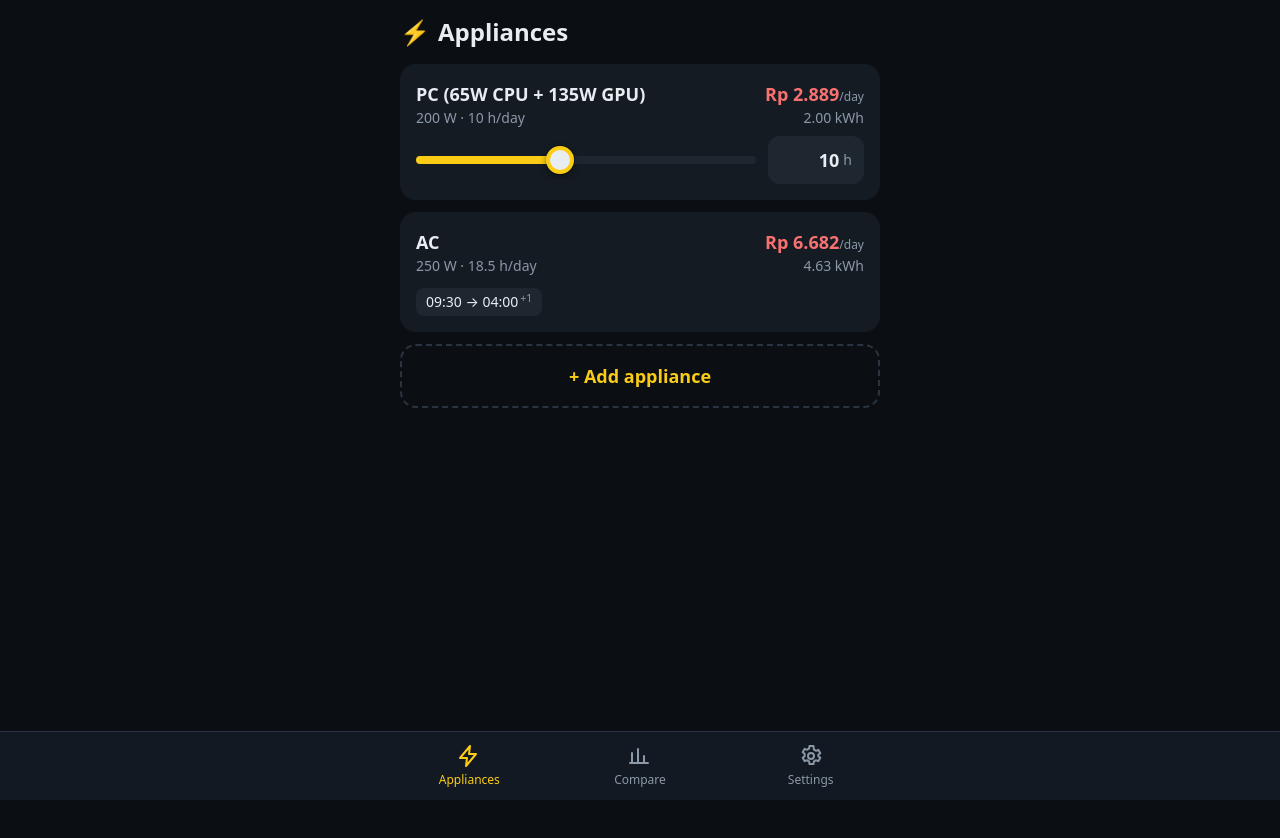
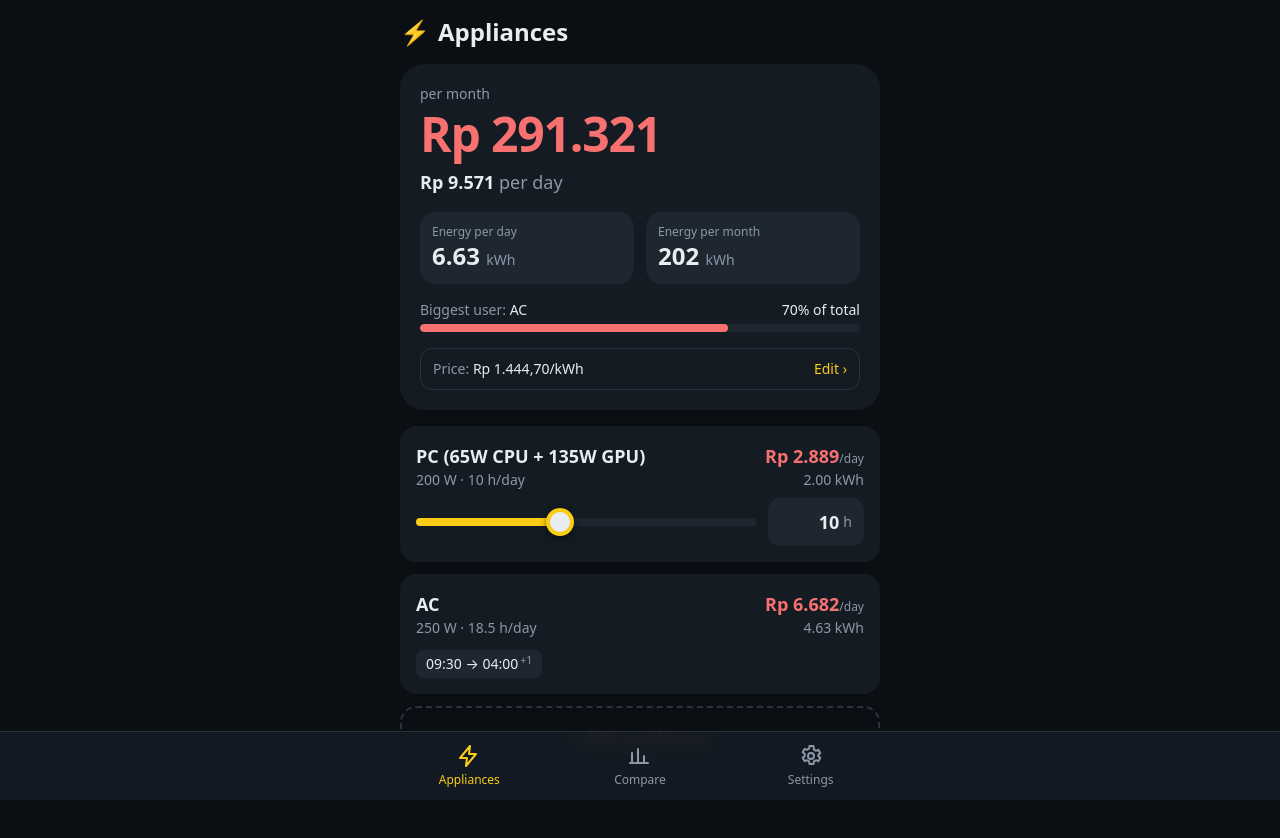
Before and after one commit to michaelygini-droid/electricity-App, a React (Vite) app: page / in a window 1280 px wide. Shown: the top 838 px of the page. Before the commit the page ends 800 px from the top, so only its background shows below. Built offline with nearby package versions, Linux system fonts and the light colour scheme.

Commit message:
Step 4: live totals (Rp/month, Rp/day, kWh/day, kWh/month, biggest user, pinned bar)
Co-Authored-By: Claude Opus 5.5 <noreply@anthropic.com>
Claude-Session: https://claude.ai/code/session_01Dih58DpCNZmpQSVV4FNJ8W

```diff
--- a/package.json
+++ b/package.json
@@ -1,7 +1,7 @@
 {
   "name": "electricity-app",
   "private": true,
-  "version": "0.3.0",
+  "version": "0.4.0",
   "type": "module",
   "scripts": {
     "dev": "vite",
--- a/src/App.tsx
+++ b/src/App.tsx
@@ -9,7 +9,7 @@ import { load, save } from './state/storage'
 export default function App() {
   const { t } = useI18n()
   const [tab, setTab] = useState<Tab>(() => load<Tab>('tab', 'appliances'))
-  const change = (next: Tab) => { setTab(next); save('tab', next) }
+  const change = (next: Tab) => { setTab(next); save('tab', next); window.scrollTo(0, 0) }
 
   const titles: Record<Tab, string> = {
     appliances: t.tabAppliances,
@@ -24,7 +24,7 @@ export default function App() {
         <h1 className="text-2xl font-bold">{titles[tab]}</h1>
       </header>
       <main className="flex-1">
-        {tab === 'appliances' && <AppliancesScreen />}
+        {tab === 'appliances' && <AppliancesScreen onOpenSettings={() => change('settings')} />}
         {tab === 'compare' && <CompareScreen />}
         {tab === 'settings' && <SettingsScreen />}
       </main>
--- /dev/null
+++ b/src/components/TotalsCard.tsx
@@ -0,0 +1,93 @@
+import { useEffect, useRef, useState } from 'react'
+import type { Appliance, Tariff } from '../core/types'
+import { applianceKwhPerDay, effectivePrice, summarize } from '../core/energy'
+import { formatKwh, formatRupiah } from '../core/format'
+import { useI18n } from '../i18n'
+
+interface Props {
+  items: Appliance[]
+  tariff: Tariff
+  onEditRate: () => void
+}
+
+/** Big live totals, plus a slim bar that stays pinned at the top while scrolling. */
+export function TotalsCard({ items, tariff, onEditRate }: Props) {
+  const { t, lang } = useI18n()
+  const s = summarize(items, tariff)
+  const ref = useRef<HTMLDivElement>(null)
+  const [pinned, setPinned] = useState(false)
+
+  // Show the slim bar once the big card has scrolled out of view.
+  useEffect(() => {
+    const el = ref.current
+    if (!el || typeof IntersectionObserver === 'undefined') return
+    const io = new IntersectionObserver(([e]) => setPinned(!e.isIntersecting), { threshold: 0 })
+    io.observe(el)
+    return () => io.disconnect()
+  }, [])
+
+  const biggest = items
+    .map((a) => ({ a, kwh: applianceKwhPerDay(a) }))
+    .sort((x, y) => y.kwh - x.kwh)[0]
+  const share = biggest && s.kwhDay > 0 ? Math.round((biggest.kwh / s.kwhDay) * 100) : 0
+  const price = effectivePrice(tariff)
+
+  return (
+    <>
+      <section ref={ref} className="mb-4 rounded-3xl bg-surface p-5" aria-live="polite">
+        <p className="text-sm text-muted">{t.perMonth}</p>
+        <p className="text-[clamp(2rem,11vw,3rem)] leading-tight font-extrabold tracking-tight text-cost tabular-nums">{formatRupiah(s.costMonth)}</p>
+        <p className="mt-1 text-lg text-muted tabular-nums">
+          <span className="font-semibold text-text">{formatRupiah(s.costDay)}</span> {t.perDayLong}
+        </p>
+
+        <div className="mt-4 grid grid-cols-2 gap-3">
+          <div className="rounded-2xl bg-surface-2 p-3">
+            <p className="text-xs text-muted">{t.energy} {t.perDayLong}</p>
+            <p className="text-2xl font-bold tabular-nums">{formatKwh(s.kwhDay, lang)} <span className="text-sm font-normal text-muted">kWh</span></p>
+          </div>
+          <div className="rounded-2xl bg-surface-2 p-3">
+            <p className="text-xs text-muted">{t.energy} {t.perMonth}</p>
+            <p className="text-2xl font-bold tabular-nums">{formatKwh(s.kwhMonth, lang)} <span className="text-sm font-normal text-muted">kWh</span></p>
+          </div>
+        </div>
+
+        {biggest && biggest.kwh > 0 && (
+          <div className="mt-4">
+            <div className="mb-1 flex justify-between text-sm">
+              <span className="truncate text-muted">{t.biggestUser}: <span className="text-text">{biggest.a.name}</span></span>
+              <span className="shrink-0 tabular-nums">{share}% {t.ofTotal}</span>
+            </div>
+            <div className="h-2 overflow-hidden rounded-full bg-surface-2">
+              <div className="h-full rounded-full bg-cost transition-[width] duration-200" style={{ width: `${share}%` }} />
+            </div>
+          </div>
+        )}
+
+        <button onClick={onEditRate} className="mt-4 flex w-full items-center justify-between rounded-xl border border-line px-3 py-2.5 text-sm active:bg-surface-2">
+          <span className="text-muted">
+            {t.rateNote}: <span className="text-text tabular-nums">{formatRupiahPrice(price)}/kWh</span>
+            {tariff.ppjPercent > 0 && <span> (+PPJ {tariff.ppjPercent}%)</span>}
+          </span>
+          <span className="font-medium text-accent">{t.editRate} ›</span>
+        </button>
+      </section>
+
+      {/* Slim pinned bar */}
+      <div
+        className={`fixed inset-x-0 top-0 z-10 border-b border-line bg-surface/95 pt-[env(safe-area-inset-top)] backdrop-blur transition-transform duration-200 ${pinned ? 'translate-y-0' : '-translate-y-full'}`}
+        aria-hidden={!pinned}
+      >
+        <div className="mx-auto flex max-w-lg items-baseline justify-between px-4 py-2.5">
+          <span className="text-xl font-bold text-cost tabular-nums">{formatRupiah(s.costMonth)}<span className="text-sm font-normal text-muted">{t.monthShort}</span></span>
+          <span className="text-sm text-muted tabular-nums">{formatKwh(s.kwhDay, lang)} kWh{t.perDay}</span>
+        </div>
+      </div>
+    </>
+  )
+}
+
+/** Rupiah with 2 decimals, for the per-kWh price (Rp 1.444,70). */
+function formatRupiahPrice(v: number): string {
+  return `Rp ${v.toLocaleString('id-ID', { minimumFractionDigits: 2, maximumFractionDigits: 2 })}`
+}
--- a/src/i18n/en.ts
+++ b/src/i18n/en.ts
@@ -44,5 +44,14 @@ export const en = {
   version: 'Version',
   checkUpdates: 'Check for updates',
   checking: 'Checking…',
+  // Totals
+  perMonth: 'per month',
+  perDayLong: 'per day',
+  energy: 'Energy',
+  biggestUser: 'Biggest user',
+  ofTotal: 'of total',
+  rateNote: 'Price',
+  editRate: 'Edit',
+  monthShort: '/mo',
 }
 export type Dict = typeof en
--- a/src/i18n/id.ts
+++ b/src/i18n/id.ts
@@ -46,4 +46,13 @@ export const id: Dict = {
   version: 'Versi',
   checkUpdates: 'Periksa pembaruan',
   checking: 'Memeriksa…',
+  // Totals
+  perMonth: 'per bulan',
+  perDayLong: 'per hari',
+  energy: 'Energi',
+  biggestUser: 'Pemakai terbesar',
+  ofTotal: 'dari total',
+  rateNote: 'Harga',
+  editRate: 'Ubah',
+  monthShort: '/bln',
 }
--- a/src/screens/AppliancesScreen.tsx
+++ b/src/screens/AppliancesScreen.tsx
@@ -1,5 +1,13 @@
 import { ApplianceList } from '../components/ApplianceList'
+import { TotalsCard } from '../components/TotalsCard'
+import { useStore } from '../state/store'
 
-export function AppliancesScreen() {
-  return <ApplianceList list="current" />
+export function AppliancesScreen({ onOpenSettings }: { onOpenSettings: () => void }) {
+  const { data } = useStore()
+  return (
+    <>
+      <TotalsCard items={data.current} tariff={data.tariff} onEditRate={onOpenSettings} />
+      <ApplianceList list="current" />
+    </>
+  )
 }
```
